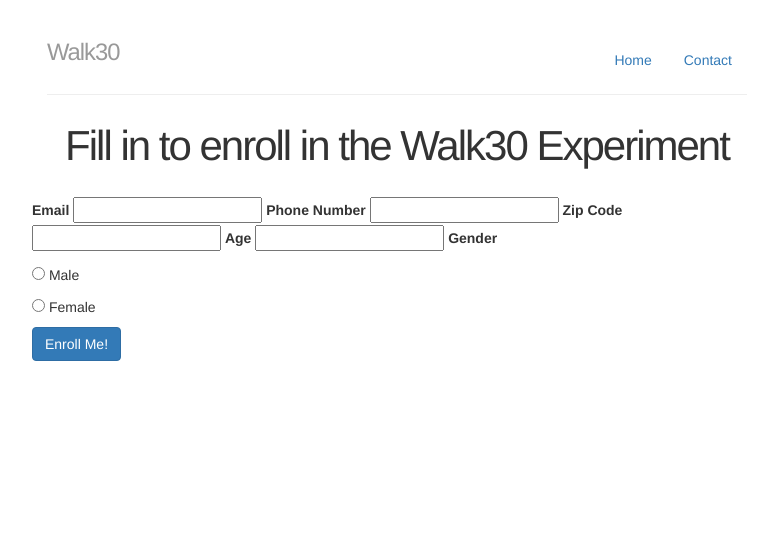
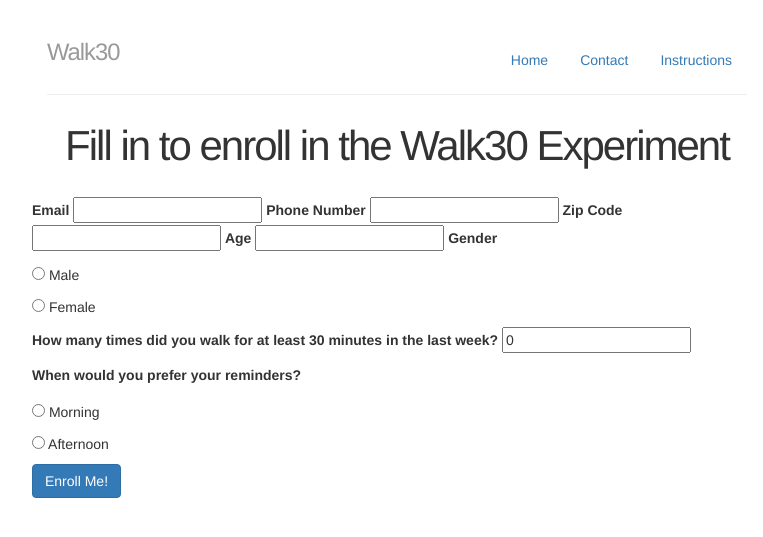
Before and after one commit to ianblu1/walk30Experiment, a Rails app: page /participants/new in a window 1280 px wide. Shown: the top 537 px of the page, without its empty margins (243-1006 px from the left). Run offline with Rails 7, Linux system fonts and the light colour scheme; style sheets or scripts are compiled from the project's sources; parts of the project's set-up code (start-up, migrations or seed data) failed here and were passed over; some libraries are stand-ins or nearby versions.

Commit message:
added in survey questions for participants and instructions

```diff
--- a/app/controllers/participants_controller.rb
+++ b/app/controllers/participants_controller.rb
@@ -1,5 +1,5 @@
 class ParticipantsController < ApplicationController
-  before_filter :authenticate_user!, only: [:index, :show]
+  before_filter :authenticate_user!, only: [:index, :show, :summary]
 
   def new
     @participant=Participant.new
@@ -10,7 +10,7 @@ class ParticipantsController < ApplicationController
     if verify_recaptcha
       if @participant.save
         flash[:success] = "Welcome to Walk30!"
-        redirect_to root_path
+        redirect_to instructions_path
       else
         render 'new'
       end
--- a/app/controllers/static_pages_controller.rb
+++ b/app/controllers/static_pages_controller.rb
@@ -5,4 +5,7 @@ class StaticPagesController < ApplicationController
   def contact
   end
 
+  def instructions
+  end
+
 end
--- a/app/models/participant.rb
+++ b/app/models/participant.rb
@@ -16,7 +16,7 @@
 #
 
 class Participant < ActiveRecord::Base
-  attr_accessible :age, :email, :is_male, :phone, :zip_code, :status
+  attr_accessible :age, :email, :is_male, :phone, :zip_code, :status, :morning_reminder, :walked_last_week
   has_many :messages
 
   #Status values
--- a/app/views/layouts/_header.html.erb
+++ b/app/views/layouts/_header.html.erb
@@ -2,6 +2,7 @@
 		<ul class="nav nav-pills pull-right">
 			<li><%= link_to "Home", root_path %></li>
         	<li><%= link_to "Contact", contact_path %></li>
+        	<li><%= link_to "Instructions", instructions_path %></li>
         	<% if user_signed_in? %>
         		<li><%= link_to "Participants", participants_path %></li>
         		<li><%= link_to "Summary", summary_participants_path %></li>
--- a/app/views/participants/new.html.haml
+++ b/app/views/participants/new.html.haml
@@ -19,6 +19,18 @@
 			%p
 			= f.radio_button :is_male, false
 			Female
+			%p
+			= f.label :walked_last_week, "How many times did you walk for at least 30 minutes in the last week?"
+			= f.number_field :walked_last_week
+			%p
+			= f.label :morning_reminder, "When would you prefer your reminders?"
+			%p
+			= f.radio_button :morning_reminder, true
+			Morning
+			%p
+			= f.radio_button :morning_reminder, false
+			Afternoon
+			%p
 			= recaptcha_tags :ssl=>true
 			%p
 			%p
--- a/app/views/static_pages/contact.html.haml
+++ b/app/views/static_pages/contact.html.haml
@@ -1,3 +1,3 @@
 -provide(:title, 'Contact')
-%h2 Contact Us
-%p Contact info
+%h2 Email us at:
+%p walk30experiment at gmail
--- a/config/routes.rb
+++ b/config/routes.rb
@@ -15,6 +15,7 @@ Walk30Experiment::Application.routes.draw do
   root to: 'static_pages#home'
   match '/contact', to: 'static_pages#contact'
   match '/signup', to: "participants#new"
+  match '/instructions', to: 'static_pages#instructions'
 
   # The priority is based upon order of creation:
   # first created -> highest priority.
--- /dev/null
+++ b/db/migrate/20121210013104_add_survey_questions_to_participants.rb
@@ -0,0 +1,6 @@
+class AddSurveyQuestionsToParticipants < ActiveRecord::Migration
+  def change
+    add_column :participants, :morning_reminder, :boolean
+    add_column :participants, :walked_last_week, :integer, default: 0
+  end
+end
```
Also changed, not shown: app/views/static_pages/instructions.html.haml (added, +21 -0 lines), db/schema.rb, lib/tasks/sample_data.rake.
